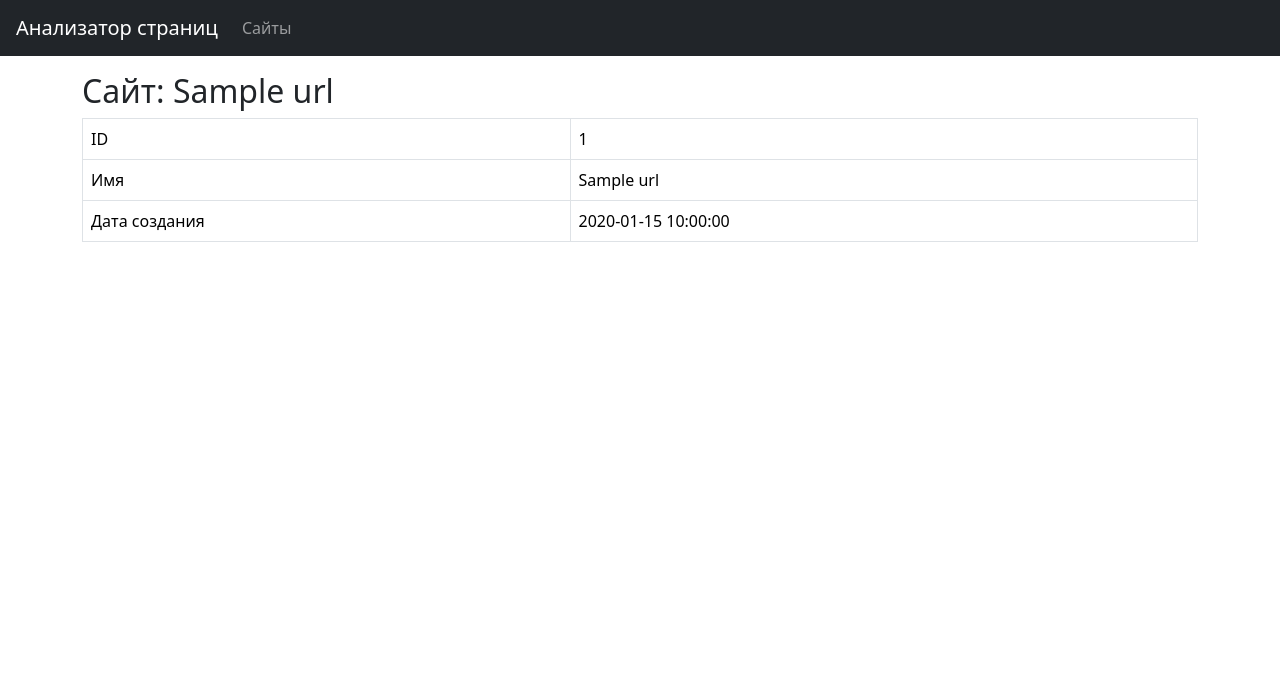
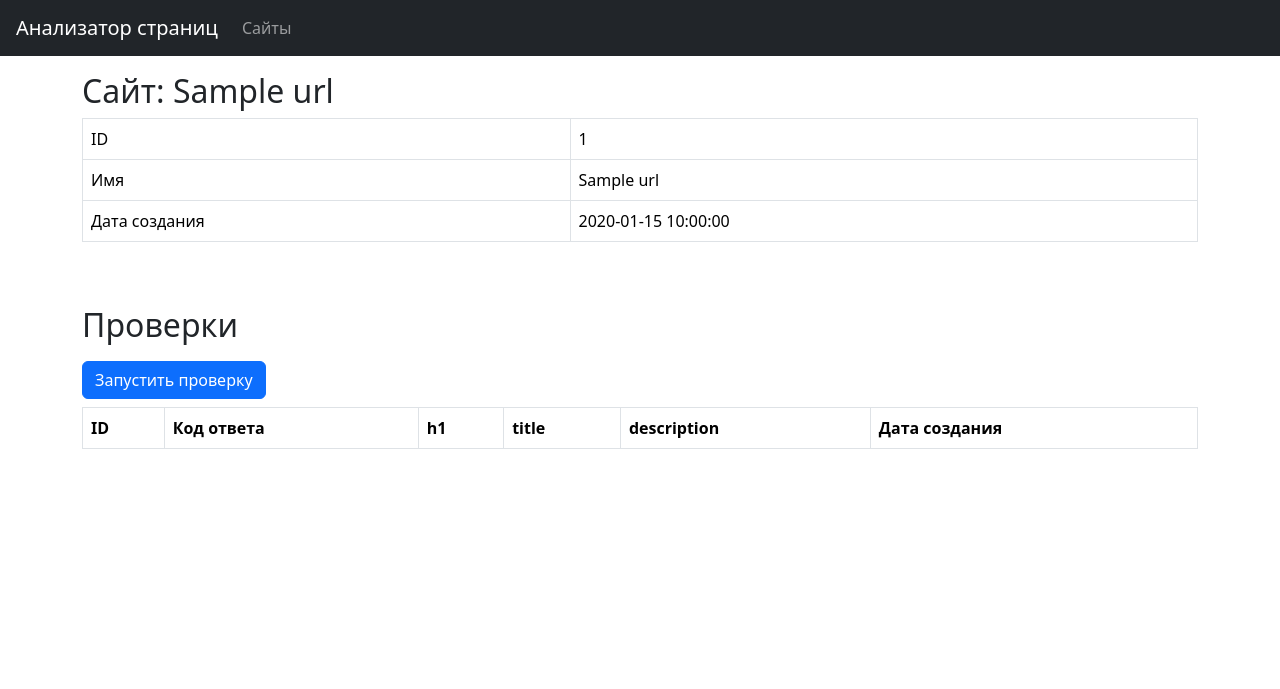
Before and after one commit to Treskun4eg/python-project-83, a Flask app: page /urls/1 in a window 1280 px wide. Shown: the top 689 px of the page. Run offline with Flask 3, Linux system fonts and the light colour scheme; a database or web service that is not in the repository returns one stand-in record (values such as "Sample title"); lists and menus that the app fills with data are empty; some libraries are stand-ins or nearby versions.

Commit message:
add: add table url_checks

```diff
--- a/database.sql
+++ b/database.sql
@@ -1,5 +1,20 @@
+DROP TABLE IF EXISTS urls;
+DROP TABLE IF EXISTS url_checks;
+
+
 CREATE TABLE urls (
     id bigint PRIMARY KEY GENERATED ALWAYS AS IDENTITY,
     name varchar(255) UNIQUE NOT NULL,
     created_at date NOT NULL
 );
+
+
+CREATE TABLE url_checks (
+    id bigint PRIMARY KEY GENERATED ALWAYS AS IDENTITY,
+    url_id varchar(255) NOT NULL REFERENCES urls (id),
+    status_code integer,
+    h1 varchar(255),
+    title varchar(255),
+    description text,
+    created_at date NOT NULL
+);
--- a/page_analyzer/templates/url_id.html
+++ b/page_analyzer/templates/url_id.html
@@ -34,6 +34,29 @@
                 </tbody>
             </table>
         </div>
+
+        <h2 class="mt-5 mb-3">Проверки</h2>
+        <form method="post" action="/urls/1/checks">
+            <input type="submit" class="btn btn-primary" value="Запустить проверку">
+        </form>
+
+        <div>
+            <table class="table table-bordered table-hover mt-2" data-test="checks">
+                <thead>
+                    <tr>
+                        <th>ID</th>
+                        <th>Код ответа</th>
+                        <th>h1</th>
+                        <th>title</th>
+                        <th>description</th>
+                        <th>Дата создания</th>
+                    </tr>
+                </thead>
+                <tbody>
+
+                </tbody>
+            </table>
+        </div>
     </div>
     {% else %}
         <div class="container-lg mt-3">
```
Also changed, not shown: 2 other files.
